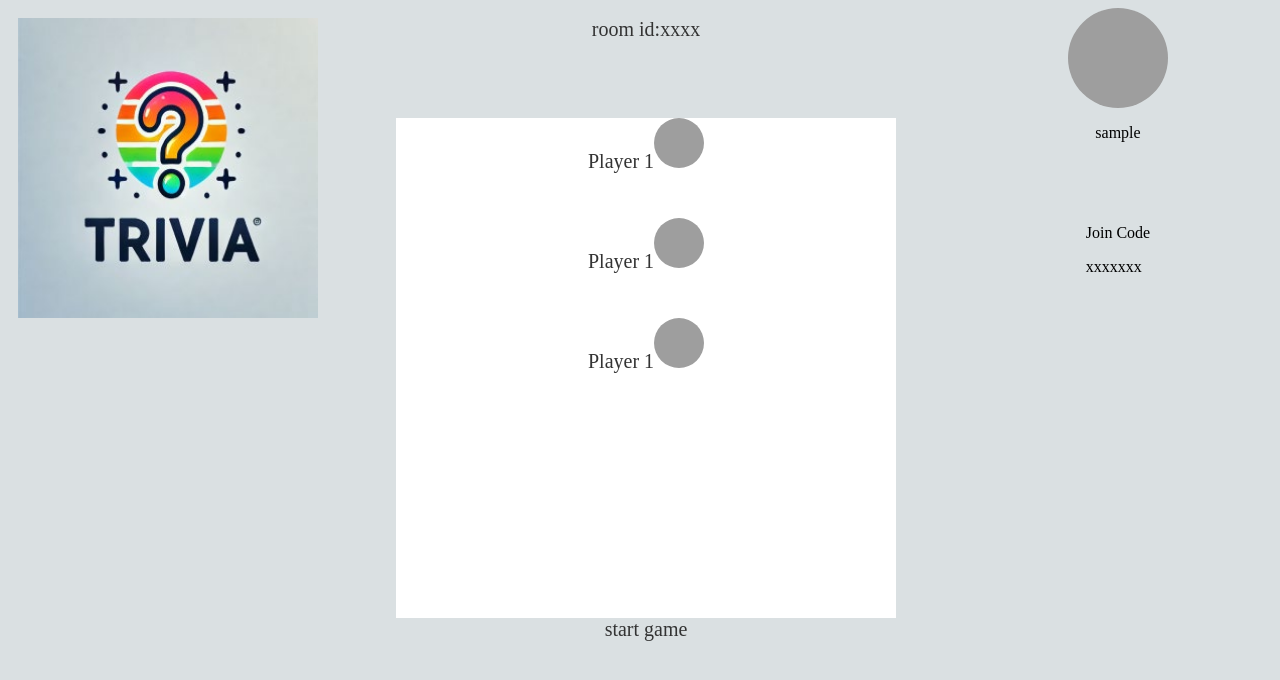
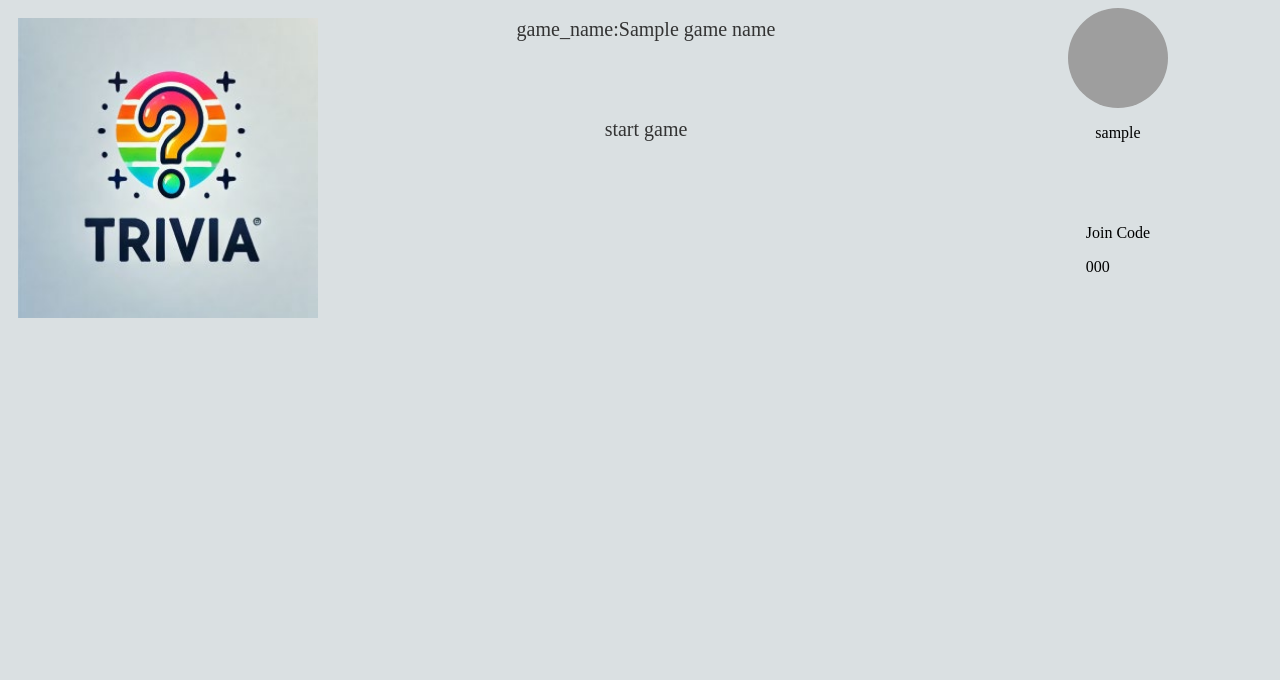
Before and after one commit to aegabrielsen/web-app, a Django app: template xxx_game/templates/xxx_game/game_room.html in a window 1280 px wide. Shown: the top 680 px of the page. Run offline with Django 4.2, Linux system fonts and the light colour scheme; the template is opened without the code that fills it: most values are stand-ins (such as "Sample title", 1, 10 or a date in 2020); grey boxes are pictures that could not be loaded.

Commit message:
modified

```diff
--- a/xxx_game/templates/xxx_game/game_room.html
+++ b/xxx_game/templates/xxx_game/game_room.html
@@ -42,14 +42,11 @@
     </div>
     <div id="content" class="center-container">
         <div class="room_id">
-            room id:xxxx
+            game_name:{{game_name}}
         </div>
         <!--TODO: use Django list to update user.or javascript and websocket to update.-->
         <!-- avatar_url is in user-->
-        <div class="players">
-            <div class="player"><label>Player 1</label><img src="{% static avatar_url %}"></div>
-            <div class="player"><label>Player 1</label><img src="{% static avatar_url %}"></div>
-            <div class="player"><label>Player 1</label><img src="{% static avatar_url %}"></div>
+        <div class="player-list" id="player-list">
         </div>
         <div class="start-game" id="start-game-btn">
             start game
@@ -62,8 +59,9 @@
             <p>{{username}}</p>
         </div>
         <div>
+            <input type="text" id="game-id" hidden value="{{game_id}}">
             <p>Join Code</p>
-            <p>xxxxxxx</p>
+            <p>{{join_code}}</p>
         </div>
 
     </div>
--- a/xxx_game/templates/xxx_game/index.html
+++ b/xxx_game/templates/xxx_game/index.html
@@ -85,6 +85,11 @@
             <img src="{% static 'images/start.png' %}">
         </div>
 
+        <div class="chat-button" id="go-chat">
+            <p>CHAT</p>
+            <img style="width:100px;height:100px;" src="{% static 'images/chat.png' %}">
+        </div>
+
         <!-- Logout form -->
          {% if logged_in %}
         <form action="/logout" method="post" id="logout-container" class="login-register-container">
```
Also changed, not shown: xxx_game/templates/xxx_game/game.html (+6 -2 lines), xxx_game/templates/xxx_game/game_lobby.html (+6 -6 lines).
